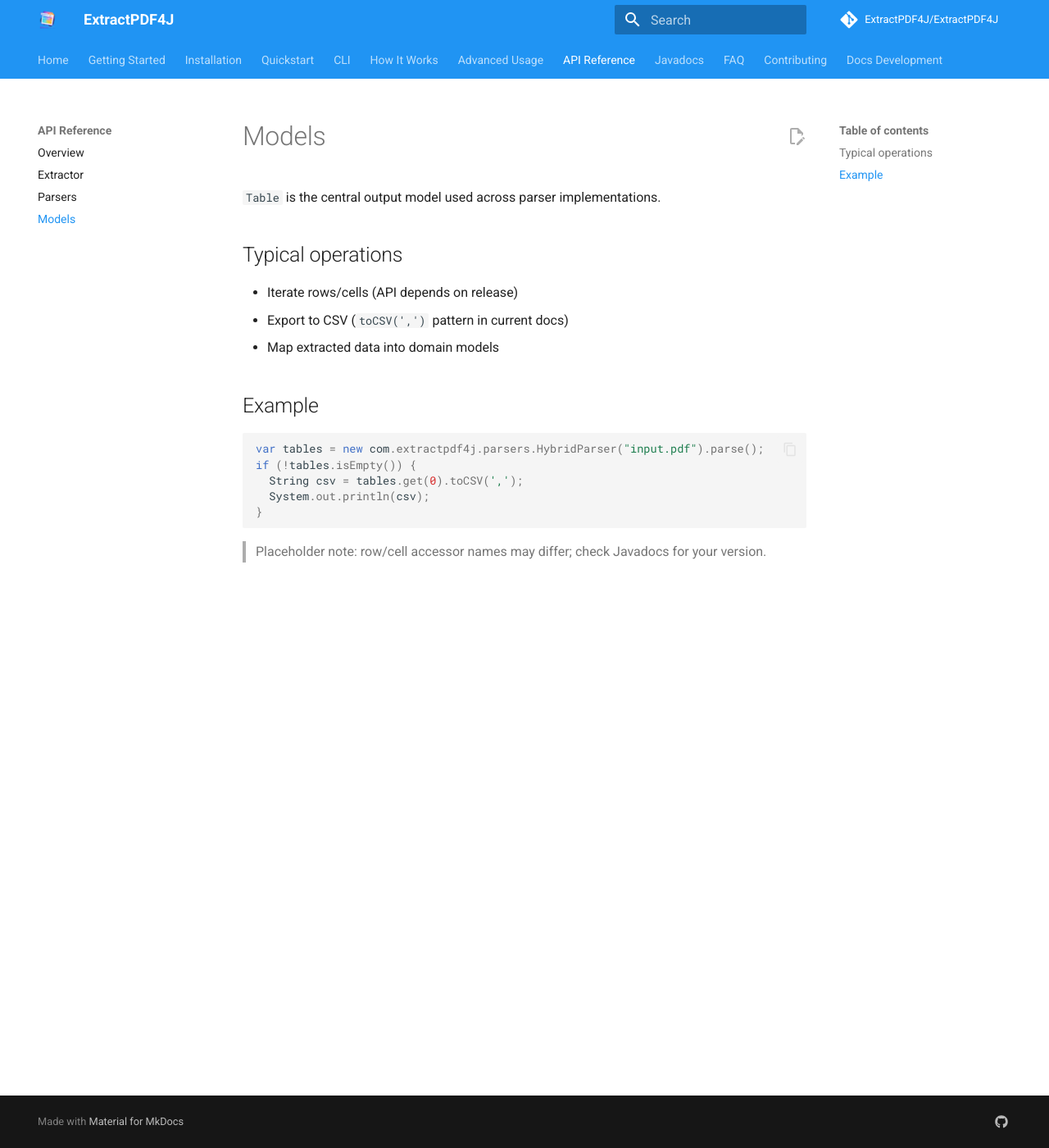
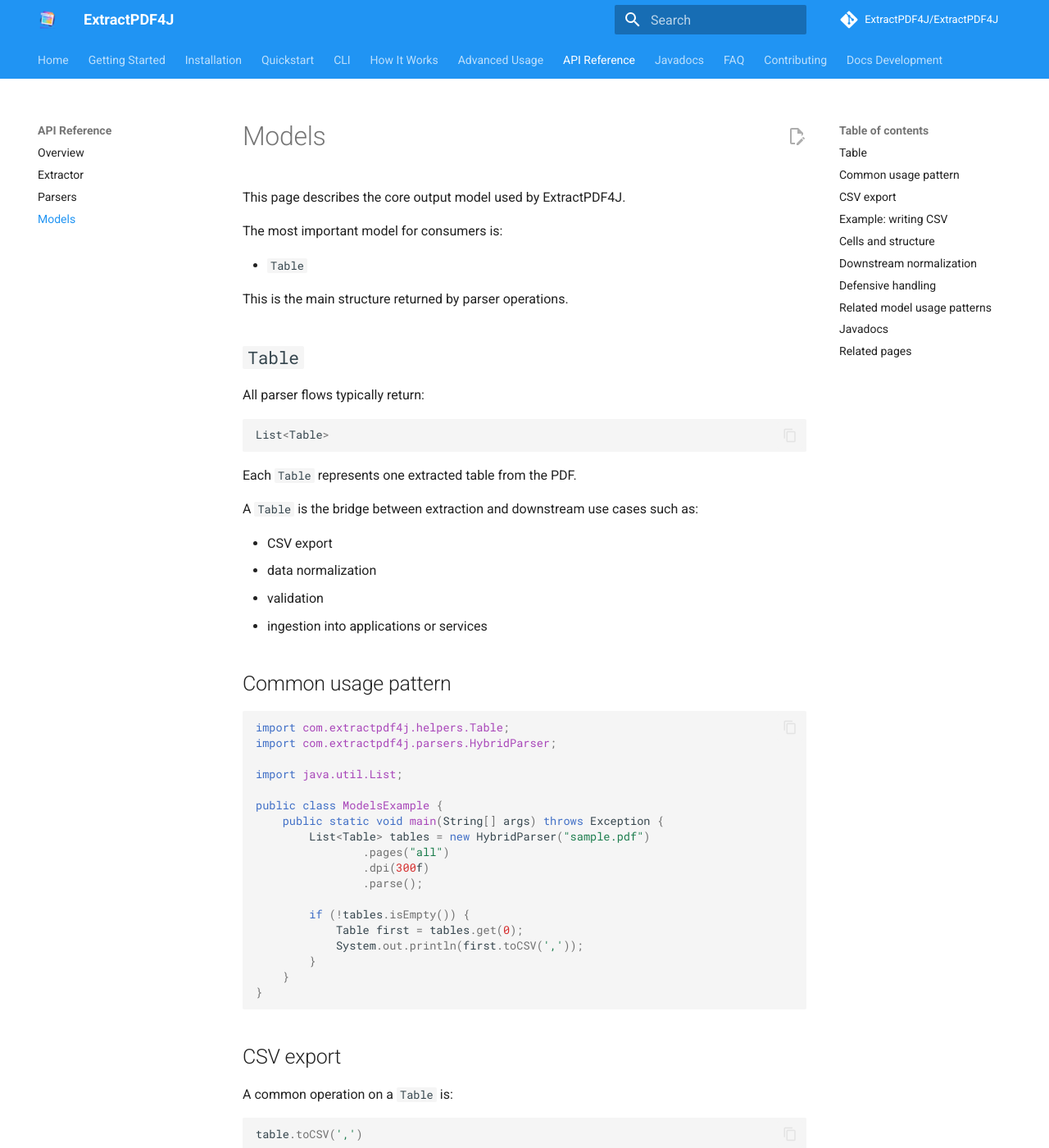
Before and after one commit to ExtractPDF4J/ExtractPDF4J, an MkDocs documentation site: the page built from docs/api/models.md, in a window 1280 px wide and 1400 px high. Shown: the whole window at 82% size. Built offline with MkDocs 1.6.1 and Material for MkDocs 9.7.7, drawn with Linux system fonts in a browser that asks for light colours; comment, search, counter and statistics services are not loaded; some of the changed text lies outside the part shown.

Commit message:
Enhance documentation for Table model and usage
Expanded documentation for the `Table` model, including usage patterns, CSV export examples, and defensive handling practices.

Signed-off-by: Mehuli Mukherjee <56256514+mehulimukherjee@users.noreply.github.com>

````diff
--- a/docs/api/models.md
+++ b/docs/api/models.md
@@ -1,21 +1,163 @@
 # Models
 
-`Table` is the central output model used across parser implementations.
+This page describes the core output model used by ExtractPDF4J.
 
-## Typical operations
+The most important model for consumers is:
 
-- Iterate rows/cells (API depends on release)
-- Export to CSV (`toCSV(',')` pattern in current docs)
-- Map extracted data into domain models
+- `Table`
 
-## Example
+This is the main structure returned by parser operations.
+
+## `Table`
+
+All parser flows typically return:
 
 ```java
-var tables = new com.extractpdf4j.parsers.HybridParser("input.pdf").parse();
-if (!tables.isEmpty()) {
-  String csv = tables.get(0).toCSV(',');
-  System.out.println(csv);
+List<Table>
+```
+
+Each `Table` represents one extracted table from the PDF.
+
+A `Table` is the bridge between extraction and downstream use cases such as:
+
+- CSV export
+- data normalization
+- validation
+- ingestion into applications or services
+
+## Common usage pattern
+
+```java
+import com.extractpdf4j.helpers.Table;
+import com.extractpdf4j.parsers.HybridParser;
+
+import java.util.List;
+
+public class ModelsExample {
+    public static void main(String[] args) throws Exception {
+        List<Table> tables = new HybridParser("sample.pdf")
+                .pages("all")
+                .dpi(300f)
+                .parse();
+
+        if (!tables.isEmpty()) {
+            Table first = tables.get(0);
+            System.out.println(first.toCSV(','));
+        }
+    }
 }
 ```
 
-> Placeholder note: row/cell accessor names may differ; check Javadocs for your version.
+## CSV export
+
+A common operation on a `Table` is:
+
+```java
+table.toCSV(',')
+```
+
+This is useful for:
+
+- quick manual review
+- writing to files
+- testing extraction quality
+- feeding CSV-based downstream pipelines
+
+## Example: writing CSV
+
+```java
+import com.extractpdf4j.helpers.Table;
+import com.extractpdf4j.parsers.StreamParser;
+
+import java.nio.file.Files;
+import java.nio.file.Path;
+import java.util.List;
+
+public class TableCsvExample {
+    public static void main(String[] args) throws Exception {
+        List<Table> tables = new StreamParser("statement.pdf")
+                .pages("1")
+                .parse();
+
+        if (!tables.isEmpty()) {
+            Files.writeString(Path.of("statement.csv"), tables.get(0).toCSV(','));
+        }
+    }
+}
+```
+
+## Cells and structure
+
+Depending on parser mode and configuration, a `Table` may reflect:
+
+- inferred row/column structure
+- explicit cell-grid structure
+- OCR-backed text grouping
+- lattice-detected cell boundaries
+
+When using options like:
+
+```java
+.keepCells(true)
+```
+
+the parser may preserve more explicit cell-level structure where supported.
+
+## Downstream normalization
+
+After extraction, it is common to normalize:
+
+- header names
+- date formats
+- numeric formatting
+- empty values
+- column ordering
+
+Typical examples:
+
+- mapping `Txn Date` → `Date`
+- trimming whitespace
+- standardizing currency columns
+- dropping noise rows
+
+## Defensive handling
+
+Always handle:
+
+- empty result sets
+- multiple tables
+- partial or noisy tables
+
+Example:
+
+```java
+if (tables.isEmpty()) {
+    System.out.println("No tables found.");
+} else {
+    for (Table table : tables) {
+        System.out.println(table.toCSV(','));
+    }
+}
+```
+
+## Related model usage patterns
+
+A `Table` is often used together with:
+
+- parser configuration methods
+- CSV file writing
+- template validation logic
+- downstream mappers and schema normalizers
+
+## Javadocs
+
+For exact type details and method signatures, use:
+
+- [Javadocs](https://extractpdf4j.github.io/ExtractPDF4J/apidocs/index.html)
+
+## Related pages
+
+- [API Overview](overview.md)
+- [Extractor](extractor.md)
+- [Parsers](parsers.md)
+- [Quickstart](../quickstart.md)
````
